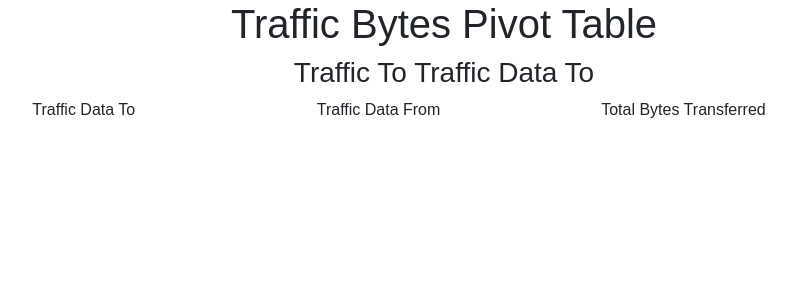
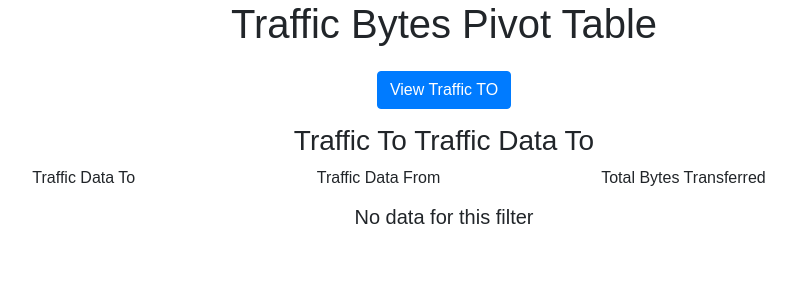
Before and after one commit to micahbales/traffic-bytes, a React (Create React App) app: page / in a window 1280 px wide. Both pictures are taken after a click on the element "Traffic Data To". Shown: the top 300 px of the page, without its empty margins (196-992 px from the left). Built offline with nearby package versions, Linux system fonts and the light colour scheme.

Commit message:
Add Toggle Button for TO/FROM Filter
* When viewing a filtered dataset, users can select whether they want to filter the IP address by 'to' or 'from'
* For IP addresses that have no rows for one or the other filter, visually indicate the lack of data with a special 'no data' row

```diff
--- a/src/App.css
+++ b/src/App.css
@@ -1,7 +1,15 @@
 .clickable {
   cursor: pointer;
+}
+
+.filter-button {
+  margin: 15px 0px;
 }
 
 .link-like:hover {
   text-decoration: underline;
 }
+
+.no-data-row {
+  margin-top: 15px;
+}
--- a/src/App.js
+++ b/src/App.js
@@ -21,7 +21,8 @@ const TrafficDataColumns = (props) => {
   return (
       data.map((rowData, i) => {
         return (
-          <div className="row" key={i}>
+          <div>
+            <div className="row" key={i}>
             <div className={`col-md-4 data-to ${rowData.result.header === 'true' ? '' : 'link-like clickable'}`}
                     onClick={props.handleIpClick}>
                 {rowData.result['All_Traffic.dest']}
@@ -33,6 +34,12 @@ const TrafficDataColumns = (props) => {
             <div className="col-md-4">
                 {rowData.result['sum_bytes']}
             </div>
+            </div>
+            <div className={`row no-data-row ${props.data.length < 1 ? 'text-center' : 'd-none'}`}>
+              <div className="col-md-4 offset-md-4">
+                <h5 className="text-center">No data for this filter</h5>
+              </div>
+            </div>
           </div>
         );
       })
@@ -43,6 +50,10 @@ const PivotTable = (props) => {
   return (
     <div className="row">
       <div className="col-md-8 offset-md-2 text-center">
+        <button className={`btn ${props.filterButtonText === '' ? 'd-none' : 'btn-primary filter-button'}`}
+                onClick={props.handleSwitchFilter}>
+            {props.filterButtonText}
+        </button>
         <h3>{props.title}</h3>
       </div>
       <div className="col-md-8 offset-md-2">
@@ -61,12 +72,15 @@ class App extends Component {
     this.state = {
       activeIp: null,
       filter: null,
+      filterButtonText: '',
       tableTitle: 'All Data Traffic',
       trafficData: trafficData
     }
     // Manually bind React component methods to the class
     this.handleIpClick = this.handleIpClick.bind(this);
     this.filterIpData = this.filterIpData.bind(this);
+    this.handleSwitchFilter = this.handleSwitchFilter.bind(this);
+    this.getFilterButtonText = this.getFilterButtonText.bind(this);
   }
 
   render() {
@@ -82,7 +96,9 @@ class App extends Component {
         <PivotTable
           data={this.state.trafficData}
           title={this.state.tableTitle}
+          filterButtonText={this.state.filterButtonText}
           handleIpClick={this.handleIpClick}
+          handleSwitchFilter={this.handleSwitchFilter}
         />
       </div>
     );
@@ -94,11 +110,22 @@ class App extends Component {
 
     this.setState({
       activeIp: ipAddress,
-      filter: targetClasses.indexOf('data-to') !== -1 ? filterType.TO : filterType.FROM
+      filter: targetClasses.indexOf('data-to') !== -1 ? filterType.TO : filterType.FROM,
+      filterButtonText: this.getFilterButtonText()
     }, () => {
       // Filter displayed data once state is updated
       this.filterIpData();
     });
+  }
+
+  handleSwitchFilter() {
+    console.log('handleSwitchFilter');
+    this.setState({
+      filter: this.state.filter === filterType.FROM ? filterType.TO : filterType.FROM,
+      filterButtonText: this.getFilterButtonText()
+    }, () => {
+      this.filterIpData();
+    })
   }
 
   filterIpData() {
@@ -114,8 +141,13 @@ class App extends Component {
 
     this.setState({
       trafficData: updatedData,
-      tableTitle: `Traffic ${this.state.filter !== filterType.FROM ? 'To' : 'From'} ${activeIp}`
+      tableTitle: `Traffic ${this.state.filter !== filterType.FROM ? 'To' : 'From'} ${activeIp}`,
+      filterButtonText: this.getFilterButtonText()
     });
+  }
+
+  getFilterButtonText() {
+    return this.state.filter === filterType.FROM ? 'View Traffic FROM' : 'View Traffic TO';
   }
 }
 
```
